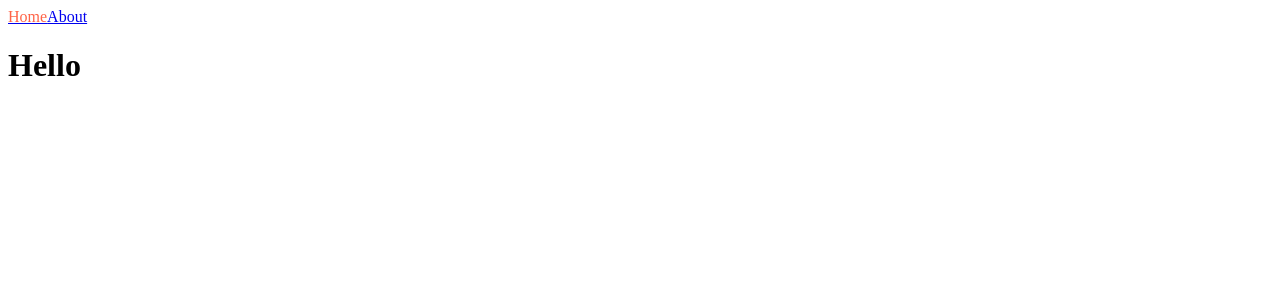
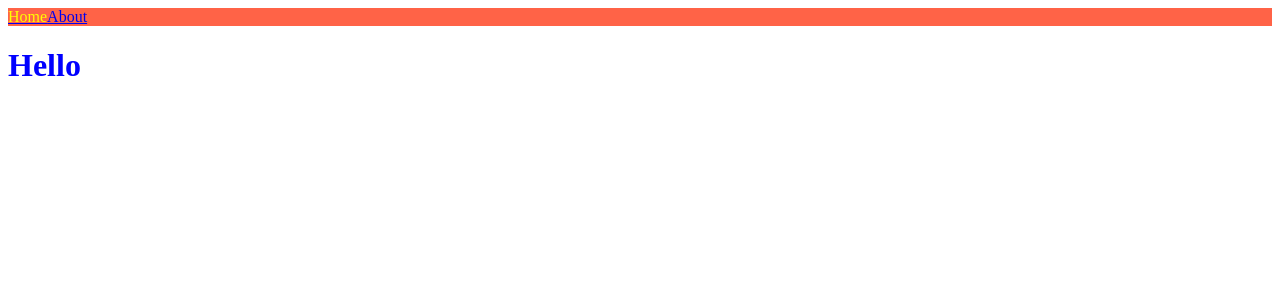
Before and after one commit to leaisrevolution/Fullstack-project, a Next.js app in the folder nextjs-basic/nextjs-intro/: page / in a window 1280 px wide. Shown: the top 300 px of the page. Built offline with nearby package versions, Linux system fonts and the light colour scheme.

Commit message:
[Add] Styles JSX

```diff
--- a/nextjs-basic/nextjs-intro/components/NavBar.js
+++ b/nextjs-basic/nextjs-intro/components/NavBar.js
@@ -1,6 +1,6 @@
 import Link from 'next/link';
 import { useRouter } from 'next/router';
-import styles from './NavBar.module.css';
+// import styles from './NavBar.module.css';
 
 export default function NavBar() {
   const router = useRouter();
@@ -8,24 +8,24 @@
   return (
     <nav>
       <Link href="/">
-        <span
-          className={`${styles.link} ${
-            router.pathname === '/' ? styles.active : ''
-          }`}
-        >
-          Home
-        </span>
+        <span className={router.pathname === '/' ? 'active' : ''}>Home</span>
       </Link>
       <Link href="/about">
-        <span
-          className={[
-            styles.link,
-            router.pathname === '/about' ? styles.active : '',
-          ].join(' ')}
-        >
+        <span className={router.pathname === '/about' ? 'active' : ''}>
           About
         </span>
       </Link>
+      <style jsx>{`
+        nav {
+          background-color: tomato;
+        }
+        span {
+          text-decoration: none;
+        }
+        .active {
+          color: yellow;
+        }
+      `}</style>
     </nav>
   );
 }
--- a/nextjs-basic/nextjs-intro/components/NavBar.module.css
+++ /dev/null
@@ -1,7 +0,0 @@
-.link {
-  text-decoration: none;
-}
-
-.active {
-  color: tomato;
-}
--- a/nextjs-basic/nextjs-intro/pages/index.js
+++ b/nextjs-basic/nextjs-intro/pages/index.js
@@ -5,6 +5,11 @@
     <div>
       <NavBar />
       <h1>Hello </h1>
+      <style jsx>{`
+        h1 {
+          color: blue;
+        }
+      `}</style>
     </div>
   );
 }
```
